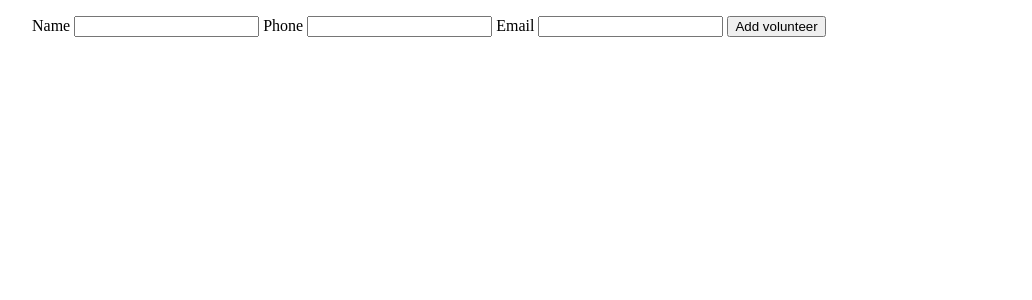
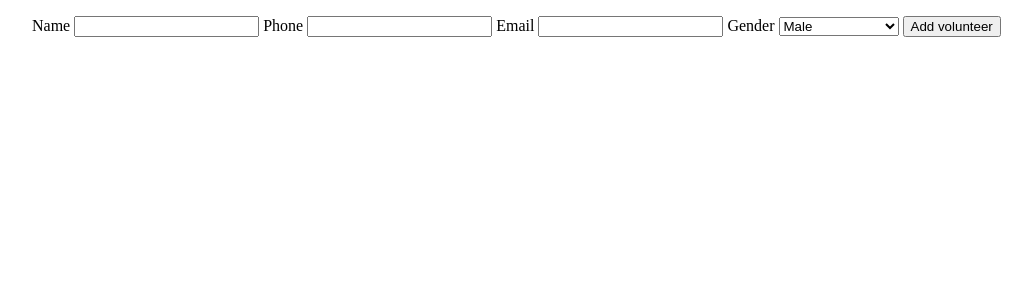
Before and after one commit to DSC-LSU/Volunteers-Project-Old, a Flask app: page /volunteers in a window 1280 px wide. Shown: the top 300 px of the page, without its empty margins (16-1048 px from the left). Run offline with Flask 2, Linux system fonts and the light colour scheme; data that the repository does not hold is empty.

Commit message:
Added gender field

```diff
--- a/app.py
+++ b/app.py
@@ -36,7 +36,7 @@ def post_volunteer():
 
     try:
         phone = get_phone_save_format(body['phone'])
-        volunteer = Volunteer(name=body['name'], phone=phone, email=body['email'])
+        volunteer = Volunteer(name=body['name'], phone=phone, email=body['email'], gender=body['gender'])
         volunteer.insert()
         db.session.commit()
         return jsonify({
--- a/templates/volunteers.html
+++ b/templates/volunteers.html
@@ -35,16 +35,24 @@
         <input id="phone" type="tel" name="phone">
         <label for="email">Email</label>
         <input id="email" type="email" name="email">
+        <label for="gender">Gender</label>
+        <select id="gender" name="gender">
+            <option value="0">Male</option>
+            <option value="1">Female</option>
+            <option value="2">Others</option>
+            <option value="3">Prefer not to say</option>
+        </select>
         <button type="submit">Add volunteer</button>
     </form>
 
     {% for volunteer in volunteers %}
     <li>
         <div>
-            <b>Id: {{ volunteer.id }}</b>
-            <h2>{{ volunteer.name }}</h2>
-            <b>{{ volunteer.phone }}</b>
-            <b>{{ volunteer.email }}</b>
+            <b class="id">Id: {{ volunteer.id }}</b>
+            <h2 class="name">{{ volunteer.name }}</h2>
+            <b class="phone">{{ volunteer.phone }}</b>
+            <b class="email">{{ volunteer.email }}</b>
+            <b class="gender">{{ volunteer.gender }}</b>
             <button data-id="{{ volunteer.id }}">&cross;</button>
         </div>
     </li>
@@ -58,10 +66,71 @@
             <h2 class="name"></h2>
             <b class="phone"></b>
             <b class="email"></b>
+            <b class="gender"></b>
             <button>&cross;</button>
         </div>
     </li>
 </template>
+
+<script>
+    GENDER_MALE_STRING = 'Male';
+    GENDER_FEMALE_STRING = 'Female';
+    GENDER_OTHERS_STRING = 'Others';
+    GENDER_PREFER_NOT_TO_SAY_STRING = 'Prefer not to say';
+
+    GENDER_MALE = 0;
+    GENDER_FEMALE = 1;
+    GENDER_OTHERS = 2;
+    GENDER_PREFER_NOT_TO_SAY = 3;
+
+    GENDER_ERROR_STRING = 'Error';
+    GENDER_ERROR = -1;
+
+    function getGenderString(gender) {
+        console.log(gender);
+        console.log(typeof gender);
+        gender = parseInt(gender);
+        genderString = GENDER_ERROR_STRING;
+        console.log(gender);
+        console.log(typeof gender);
+        if (gender === GENDER_MALE) {
+            genderString = GENDER_MALE_STRING;
+        } else if (gender === GENDER_FEMALE) {
+            genderString = GENDER_FEMALE_STRING;
+        } else if (gender === GENDER_OTHERS) {
+            genderString = GENDER_OTHERS_STRING;
+        } else if (gender === GENDER_PREFER_NOT_TO_SAY) {
+            genderString = GENDER_PREFER_NOT_TO_SAY_STRING;
+        }
+        return genderString;
+    }
+
+    function getGenderValue(genderString) {
+        genderString = genderString.toString();
+        gender = GENDER_ERROR;
+        if (genderString === GENDER_MALE_STRING) {
+            gender = GENDER_MALE;
+        } else if (genderString === GENDER_FEMALE_STRING) {
+            gender = GENDER_FEMALE;
+        } else if (genderString === GENDER_OTHERS_STRING) {
+            gender = GENDER_OTHERS;
+        } else if (genderString === GENDER_PREFER_NOT_TO_SAY_STRING) {
+            gender = GENDER_PREFER_NOT_TO_SAY;
+        }
+        return gender;
+    }
+
+    function setupGenderStrings() {
+        genderNodes = document.querySelectorAll('li .gender');
+        genderNodes.forEach(function (genderNode, index) {
+            // console.log(genderNode.innerHTML);
+            // console.log(typeof genderNode.innerHTML);
+            genderNode.innerHTML = getGenderString(genderNode.innerHTML);
+        });
+    }
+
+    setupGenderStrings();
+</script>
 
 <script>
     form = document.querySelector('form');
@@ -70,12 +139,14 @@
         let name = document.getElementById('name').value;
         let phone = document.getElementById('phone').value;
         let email = document.getElementById('email').value;
+        let gender = document.getElementById('gender').value;
         fetch('/volunteers', {
             method: 'POST',
             body: JSON.stringify({
                 'name': name,
                 'phone': phone,
-                'email': email
+                'email': email,
+                'gender': gender
             }),
             headers: {
                 'Content-Type': 'application/json'
@@ -85,7 +156,7 @@
         }).then(function (jsonResponse) {
             console.log(jsonResponse);
             if (jsonResponse['success']) {
-                template = populateTemplate(jsonResponse['volunteer']['id'], name, phone, email);
+                template = populateTemplate(jsonResponse['volunteer']['id'], name, phone, email, gender);
                 ul = document.querySelector('ul');
                 ul.appendChild(template);
             } else {
@@ -97,7 +168,7 @@
         })
     }
 
-    function populateTemplate(id, name, phone, email) {
+    function populateTemplate(id, name, phone, email, gender) {
         template = document.querySelector('template');
         template = template.content.cloneNode(true);
         idNode = template.querySelector('.id');
@@ -105,13 +176,23 @@
         nameNode = template.querySelector('.name');
         nameNode.innerHTML = name;
         phoneNode = template.querySelector('.phone');
-        phoneNode.innerHTML = phone;
+        phoneNode.innerHTML = getPhoneString(phone);
         emailNode = template.querySelector('.email');
         emailNode.innerHTML = email;
+        genderNode = template.querySelector('.gender');
+        genderNode.innerHTML = getGenderString(gender);
         deleteButton = template.querySelector('button');
         deleteButton.setAttribute('data-id', id);
         addDeleteButtonClickListener(deleteButton);
         return template;
+    }
+
+    function getPhoneString(phone) {
+        phone = phone.toString();
+        if (phone.length !== 10) {
+            return phone;
+        }
+        return `(${phone.slice(0,3)}) ${phone.slice(3, 6)}-${phone.slice(6)}`;
     }
 </script>
 
```
Also changed, not shown: database/models.py (+5 -2 lines), migrations/versions/b89c25deba46_.py (added, +29 -0 lines).
